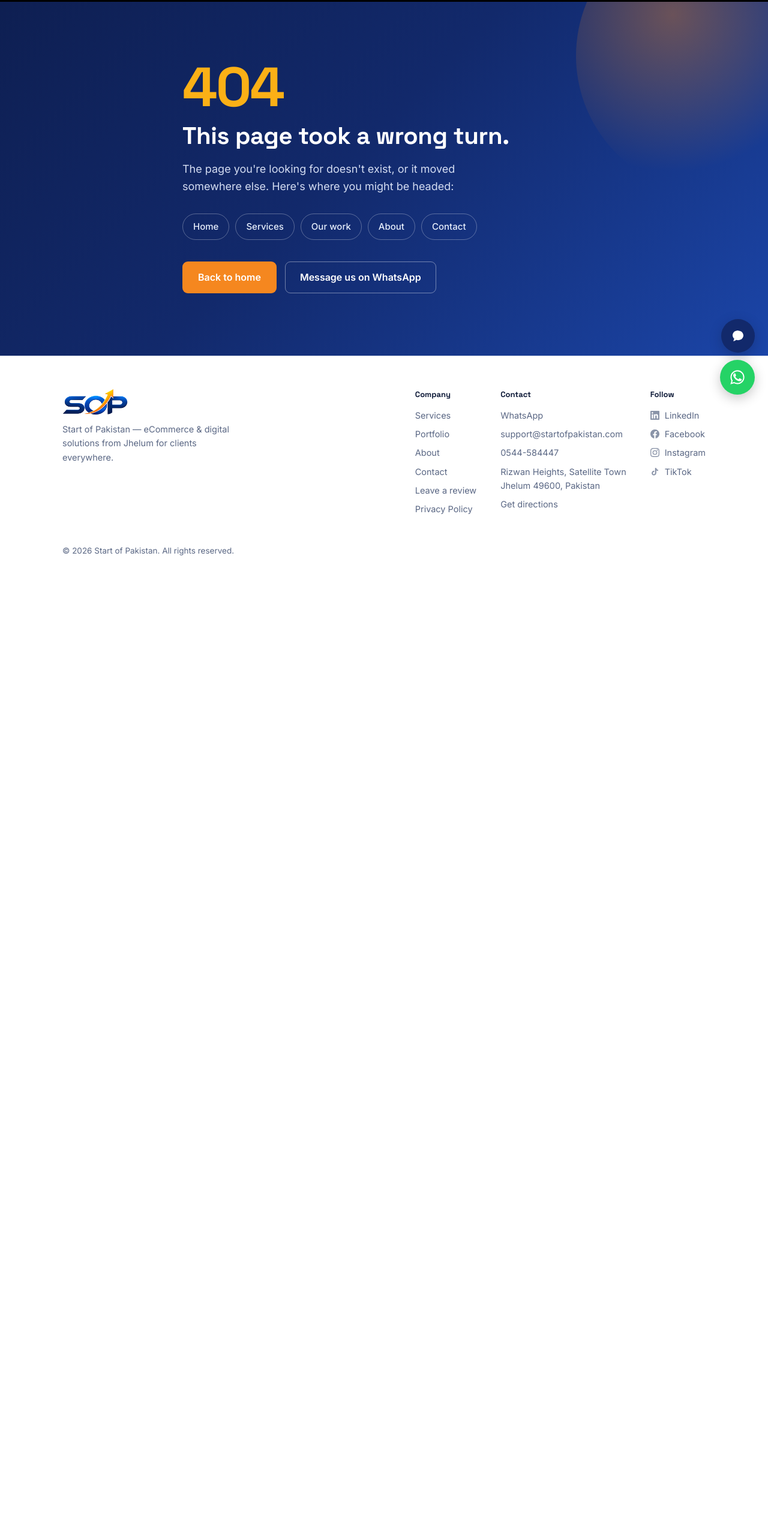
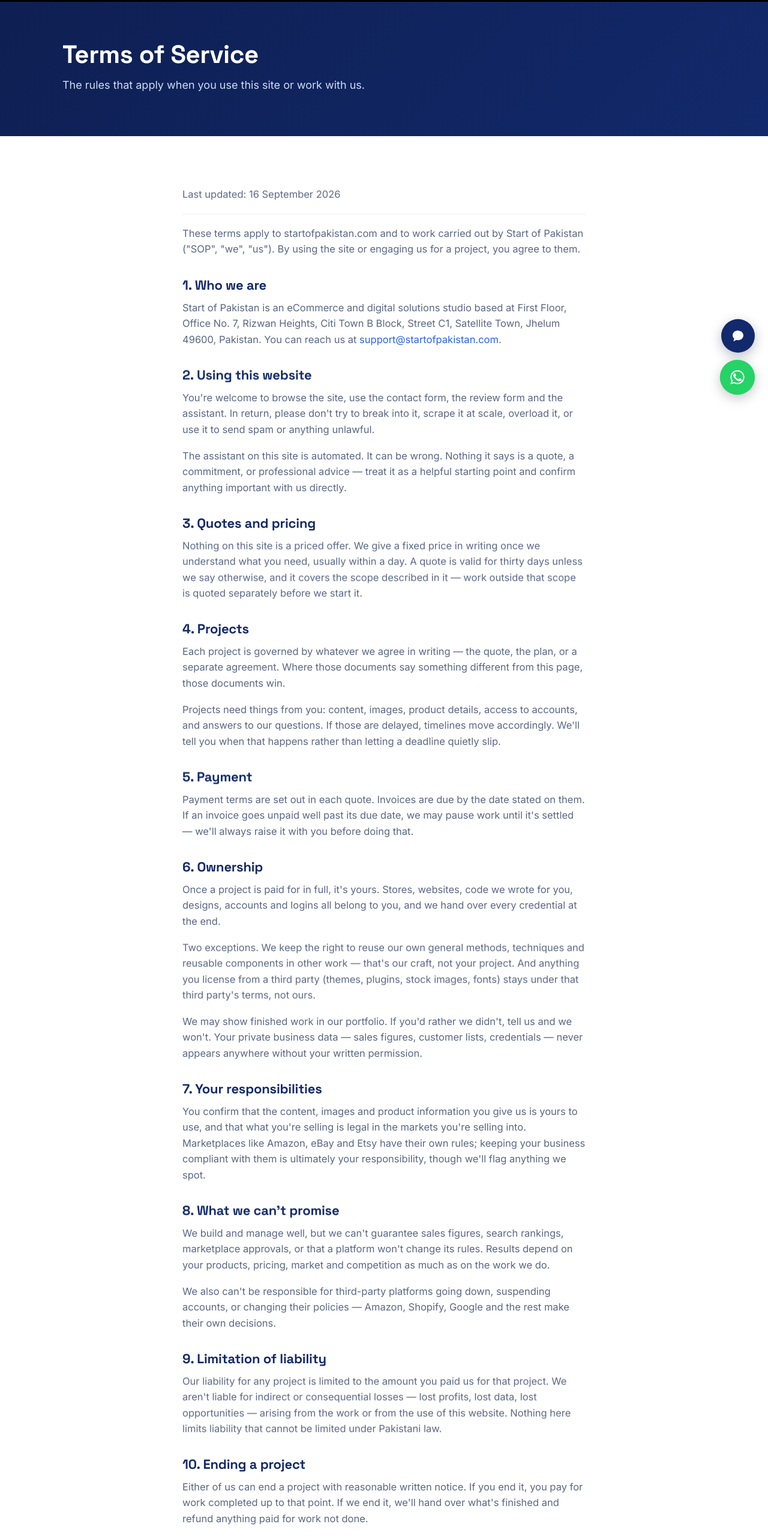
Before and after one commit to startofpakistan1-svg/sop-website, a Next.js app: page /terms in a window 1280 px wide. Before the commit this address had no page. Shown: the part 120-2686 px from the top of the page at 60% size. Before the commit the page ends 1090 px from the top, so only its background shows below. Built offline with nearby package versions, Linux system fonts and the light colour scheme.

Commit message:
Add terms of service page

```diff
--- a/src/app/sitemap.js
+++ b/src/app/sitemap.js
@@ -10,5 +10,6 @@ export default function sitemap() {
     { url: `${base}/contact`,    lastModified: now, changeFrequency: "yearly",  priority: 0.9 },
     { url: `${base}/review`,     lastModified: now, changeFrequency: "yearly",  priority: 0.4 },
     { url: `${base}/privacy`,    lastModified: now, changeFrequency: "yearly",  priority: 0.3 },
+    { url: `${base}/terms`,      lastModified: now, changeFrequency: "yearly",  priority: 0.3 },
   ];
 }
--- /dev/null
+++ b/src/app/terms/page.js
@@ -0,0 +1,194 @@
+import Link from "next/link";
+
+export const metadata = {
+  title: "Terms of Service — SOP | Start of Pakistan",
+  description:
+    "The terms that apply when you use startofpakistan.com or work with Start of Pakistan.",
+};
+
+export default function Terms() {
+  return (
+    <>
+      <section className="page-head" style={{ padding: "64px 0 70px" }}>
+        <div className="wrap">
+          <h1>Terms of Service</h1>
+          <p>The rules that apply when you use this site or work with us.</p>
+        </div>
+      </section>
+
+      <section>
+        <div className="wrap prose legal">
+          <p className="legal-date">Last updated: 16 September 2026</p>
+
+          <p>
+            These terms apply to startofpakistan.com and to work carried out by
+            Start of Pakistan (&quot;SOP&quot;, &quot;we&quot;, &quot;us&quot;).
+            By using the site or engaging us for a project, you agree to them.
+          </p>
+
+          <h2>1. Who we are</h2>
+          <p>
+            Start of Pakistan is an eCommerce and digital solutions studio based
+            at First Floor, Office No. 7, Rizwan Heights, Citi Town B Block,
+            Street C1, Satellite Town, Jhelum 49600, Pakistan. You can reach us
+            at{" "}
+            <a href="mailto:support@startofpakistan.com">
+              support@startofpakistan.com
+            </a>
+            .
+          </p>
+
+          <h2>2. Using this website</h2>
+          <p>
+            You&apos;re welcome to browse the site, use the contact form, the
+            review form and the assistant. In return, please don&apos;t try to
+            break into it, scrape it at scale, overload it, or use it to send
+            spam or anything unlawful.
+          </p>
+          <p>
+            The assistant on this site is automated. It can be wrong. Nothing it
+            says is a quote, a commitment, or professional advice — treat it as
+            a helpful starting point and confirm anything important with us
+            directly.
+          </p>
+
+          <h2>3. Quotes and pricing</h2>
+          <p>
+            Nothing on this site is a priced offer. We give a fixed price in
+            writing once we understand what you need, usually within a day. A
+            quote is valid for thirty days unless we say otherwise, and it
+            covers the scope described in it — work outside that scope is
+            quoted separately before we start it.
+          </p>
+
+          <h2>4. Projects</h2>
+          <p>
+            Each project is governed by whatever we agree in writing — the
+            quote, the plan, or a separate agreement. Where those documents say
+            something different from this page, those documents win.
+          </p>
+          <p>
+            Projects need things from you: content, images, product details,
+            access to accounts, and answers to our questions. If those are
+            delayed, timelines move accordingly. We&apos;ll tell you when that
+            happens rather than letting a deadline quietly slip.
+          </p>
+
+          <h2>5. Payment</h2>
+          <p>
+            Payment terms are set out in each quote. Invoices are due by the
+            date stated on them. If an invoice goes unpaid well past its due
+            date, we may pause work until it&apos;s settled — we&apos;ll always
+            raise it with you before doing that.
+          </p>
+
+          <h2>6. Ownership</h2>
+          <p>
+            Once a project is paid for in full, it&apos;s yours. Stores,
+            websites, code we wrote for you, designs, accounts and logins all
+            belong to you, and we hand over every credential at the end.
+          </p>
+          <p>
+            Two exceptions. We keep the right to reuse our own general methods,
+            techniques and reusable components in other work — that&apos;s our
+            craft, not your project. And anything you license from a third party
+            (themes, plugins, stock images, fonts) stays under that third
+            party&apos;s terms, not ours.
+          </p>
+          <p>
+            We may show finished work in our portfolio. If you&apos;d rather we
+            didn&apos;t, tell us and we won&apos;t. Your private business data —
+            sales figures, customer lists, credentials — never appears anywhere
+            without your written permission.
+          </p>
+
+          <h2>7. Your responsibilities</h2>
+          <p>
+            You confirm that the content, images and product information you
+            give us is yours to use, and that what you&apos;re selling is legal
+            in the markets you&apos;re selling into. Marketplaces like Amazon,
+            eBay and Etsy have their own rules; keeping your business compliant
+            with them is ultimately your responsibility, though we&apos;ll flag
+            anything we spot.
+          </p>
+
+          <h2>8. What we can&apos;t promise</h2>
+          <p>
+            We build and manage well, but we can&apos;t guarantee sales figures,
+            search rankings, marketplace approvals, or that a platform
+            won&apos;t change its rules. Results depend on your products,
+            pricing, market and competition as much as on the work we do.
+          </p>
+          <p>
+            We also can&apos;t be responsible for third-party platforms going
+            down, suspending accounts, or changing their policies — Amazon,
+            Shopify, Google and the rest make their own decisions.
+          </p>
+
+          <h2>9. Limitation of liability</h2>
+          <p>
+            Our liability for any project is limited to the amount you paid us
+            for that project. We aren&apos;t liable for indirect or
+            consequential losses — lost profits, lost data, lost opportunities —
+            arising from the work or from the use of this website. Nothing here
+            limits liability that cannot be limited under Pakistani law.
+          </p>
+
+          <h2>10. Ending a project</h2>
+          <p>
+            Either of us can end a project with reasonable written notice.
+            If you end it, you pay for work completed up to that point. If we
+            end it, we&apos;ll hand over what&apos;s finished and refund
+            anything paid for work not done.
+          </p>
+
+          <h2>11. Support after launch</h2>
+          <p>
+            We stay available for questions after launch. Fixing something we
+            got wrong is on us. New features, changes of direction, or ongoing
+            management are separate work and are quoted separately.
+          </p>
+
+          <h2>12. Privacy</h2>
+          <p>
+            How we handle your information is covered in our{" "}
+            <Link href="/privacy">Privacy Policy</Link>.
+          </p>
+
+          <h2>13. Changes to these terms</h2>
+          <p>
+            We may update this page. Changes apply from the date at the top and
+            don&apos;t affect projects already agreed.
+          </p>
+
+          <h2>14. Governing law</h2>
+          <p>
+            These terms are governed by the laws of Pakistan, and the courts of
+            Jhelum, Punjab have jurisdiction over any dispute. Before anything
+            goes that far, we&apos;d much rather talk it through — that&apos;s
+            usually all it takes.
+          </p>
+
+          <h2>15. Get in touch</h2>
+          <p>
+            Questions about any of this:{" "}
+            <a href="mailto:support@startofpakistan.com">
+              support@startofpakistan.com
+            </a>{" "}
+            or WhatsApp{" "}
+            <a href="https://wa.me/923101375475" target="_blank" rel="noreferrer">
+              +92 310 1375475
+            </a>
+            .
+          </p>
+
+          <div style={{ marginTop: 40 }}>
+            <Link className="btn-outline" href="/contact">
+              Start a project
+            </Link>
+          </div>
+        </div>
+      </section>
+    </>
+  );
+}
--- a/src/components/Footer.jsx
+++ b/src/components/Footer.jsx
@@ -41,6 +41,7 @@ export default function Footer() {
             <Link href="/contact">Contact</Link>
             <Link href="/review">Leave a review</Link>
             <Link href="/privacy">Privacy Policy</Link>
+            <Link href="/terms">Terms of Service</Link>
           </div>
           <div className="foot-col">
             <h4>Contact</h4>
```
